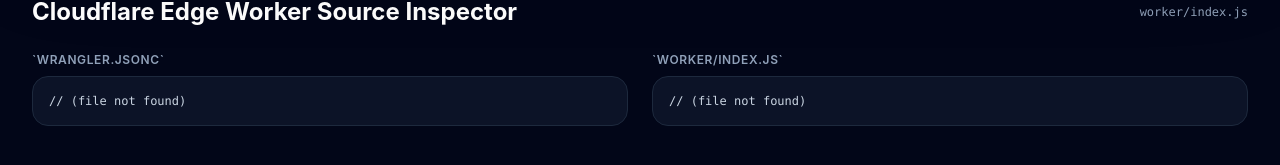
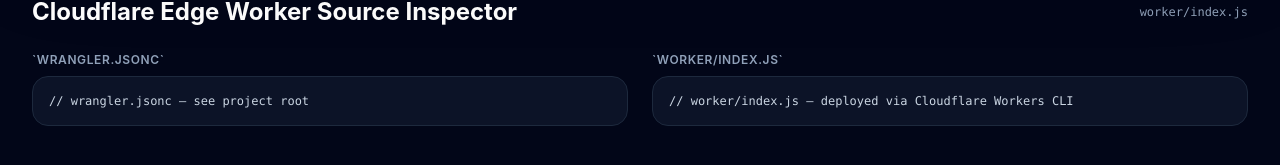
Before and after one commit to adrianak2026/autoflow-ig-automation, a Next.js app: page / in a window 1280 px wide. Shown: the part 2463-2628 px from the top of the page. Built offline with nearby package versions, Linux system fonts and the light colour scheme; no server answers; the database is empty.

Commit message:
Fix: remove readFileSync (no fs in CF Workers), safe db check with DATABASE_URL guard

```diff
--- a/src/app/page.tsx
+++ b/src/app/page.tsx
@@ -1,29 +1,22 @@
-import { readFileSync } from "node:fs";
-import path from "node:path";
-import { db } from "@/db";
-import { sql } from "drizzle-orm";
 import Tester from "./tester/Tester";
-
-export const dynamic = "force-dynamic";
-
-function readProjectFile(rel: string) {
-  try {
-    return readFileSync(path.join(process.cwd(), rel), "utf8");
-  } catch {
-    return "// (file not found)";
-  }
-}
 
 export default async function HomePage() {
   let dbStatus = "Connected (Neon Postgres)";
-  try {
-    await db.execute(sql`select 1`);
-  } catch {
-    dbStatus = "Offline / Connection Error";
+  if (!process.env.DATABASE_URL) {
+    dbStatus = "Not Configured";
+  } else {
+    try {
+      const { db } = await import("@/db");
+      const { sql } = await import("drizzle-orm");
+      await db.execute(sql`select 1`);
+    } catch {
+      dbStatus = "Offline / Connection Error";
+    }
   }
 
-  const workerCode = readProjectFile("worker/index.js");
-  const wranglerToml = readProjectFile("wrangler.jsonc");
+  // Filesystem not available in Cloudflare Workers
+  const workerCode = "// worker/index.js — deployed via Cloudflare Workers CLI";
+  const wranglerToml = "// wrangler.jsonc — see project root";
 
   return (
     <main className="min-h-screen bg-[radial-gradient(ellipse_at_top,_var(--tw-gradient-stops))] from-slate-900 via-[#050510] to-black text-slate-100 selection:bg-fuchsia-500/30 selection:text-white px-4 py-8 sm:px-8 sm:py-12 relative overflow-hidden">
```
Also changed, not shown: 1 other file (tests, documents, lock files or other folders).
